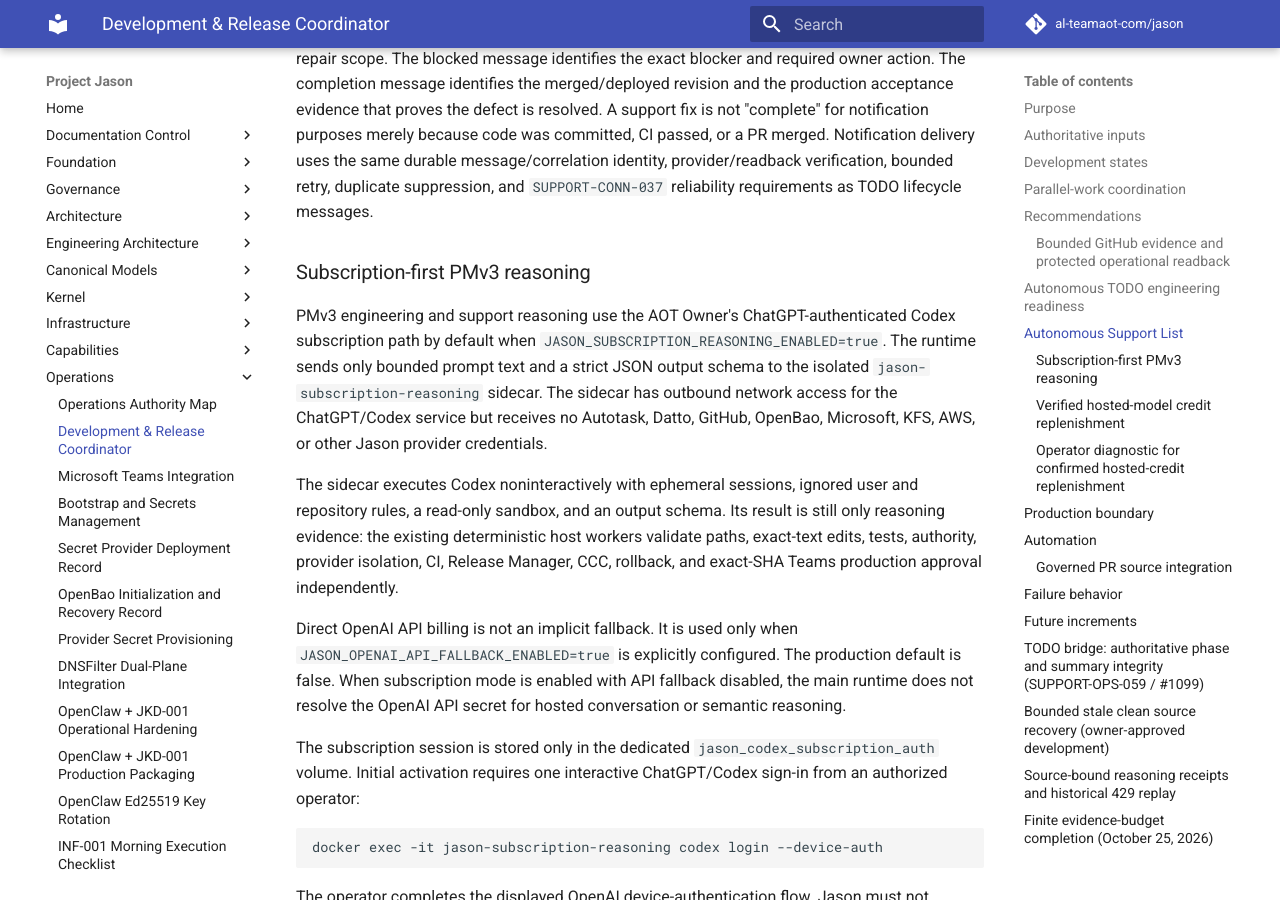
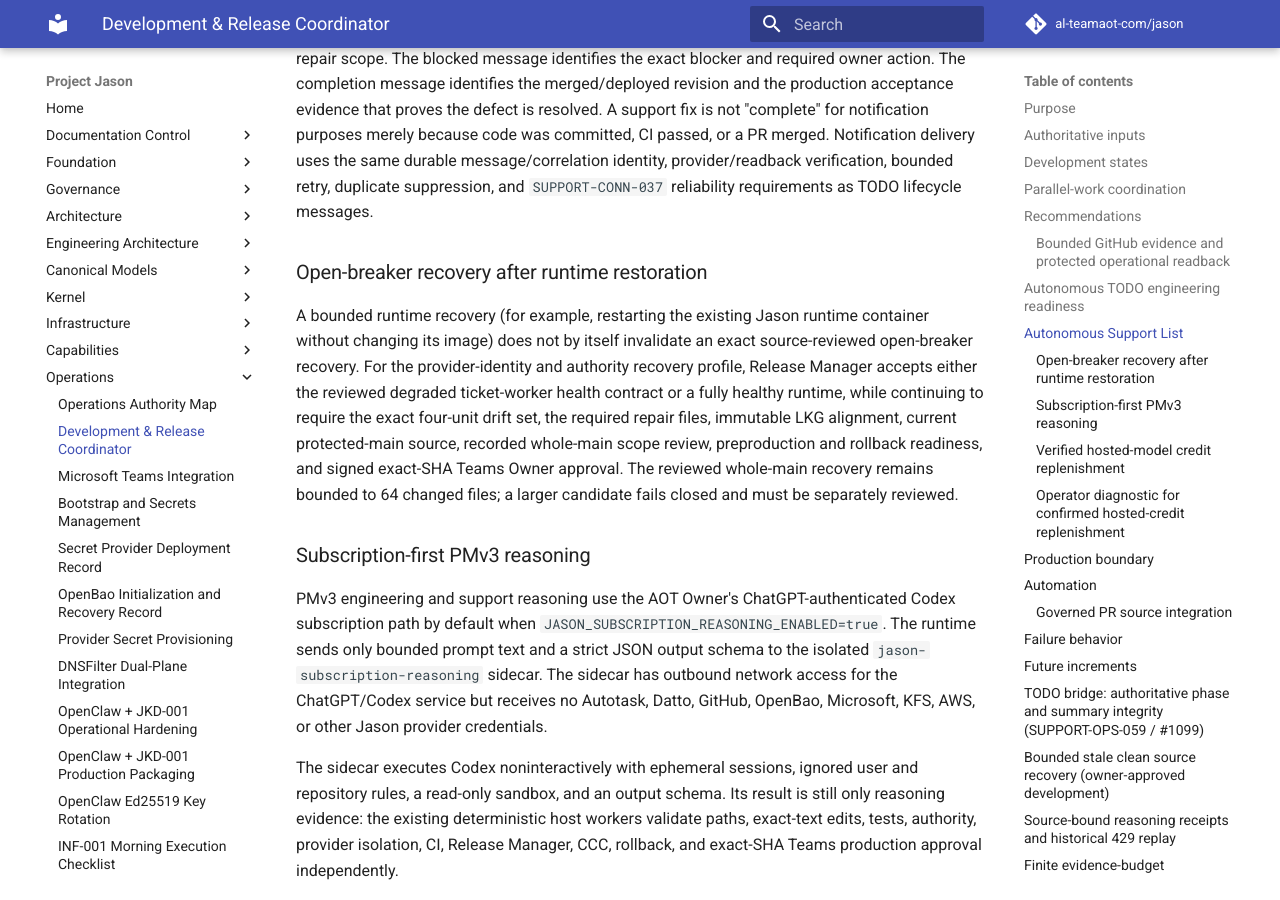
Before and after one commit to al-teamaot-com/jason, an MkDocs documentation site: the page built from docs/operations/Development-Release-Coordinator.md, in a window 1280 px wide and 900 px high, scrolled down 4229 px. Built offline with MkDocs 1.6.1 and Material for MkDocs 9.7.7, drawn with Linux system fonts in a browser that asks for light colours; comment, search, counter and statistics services are not loaded.

Commit message:
Document bounded healthy-runtime open-breaker recovery

```diff
--- a/docs/operations/Development-Release-Coordinator.md
+++ b/docs/operations/Development-Release-Coordinator.md
@@ -115,6 +115,19 @@
 A support item stops automatically only for a genuine governance/capability blocker: constitutional change, broader authority/permission, secret exposure, provider bypass, client-scope expansion, unapproved disruptive behavior, ambiguous evidence, denied repair path, bounded retry exhaustion, or missing acceptance evidence. A blocked item does not consume an active implementation slot; Jason continues other independent support items within the configured active-work limit.
 
 For every autonomously claimed Support List item, the support-repair lane must emit owner lifecycle events through the same canonical governed Teams owner-notification path used for TODO engineering: **repair started**, **blocked / owner action required** when applicable, and **production-verified complete**. The start message identifies the support ID, defect summary, and repair scope. The blocked message identifies the exact blocker and required owner action. The completion message identifies the merged/deployed revision and the production acceptance evidence that proves the defect is resolved. A support fix is not "complete" for notification purposes merely because code was committed, CI passed, or a PR merged. Notification delivery uses the same durable message/correlation identity, provider/readback verification, bounded retry, duplicate suppression, and `SUPPORT-CONN-037` reliability requirements as TODO lifecycle messages.
+
+### Open-breaker recovery after runtime restoration
+
+A bounded runtime recovery (for example, restarting the existing Jason runtime
+container without changing its image) does not by itself invalidate an exact
+source-reviewed open-breaker recovery. For the provider-identity and authority
+recovery profile, Release Manager accepts either the reviewed degraded
+ticket-worker health contract or a fully healthy runtime, while continuing to
+require the exact four-unit drift set, the required repair files, immutable LKG
+alignment, current protected-main source, recorded whole-main scope review,
+preproduction and rollback readiness, and signed exact-SHA Teams Owner approval.
+The reviewed whole-main recovery remains bounded to 64 changed files; a larger
+candidate fails closed and must be separately reviewed.
 
 ### Subscription-first PMv3 reasoning
 
```
